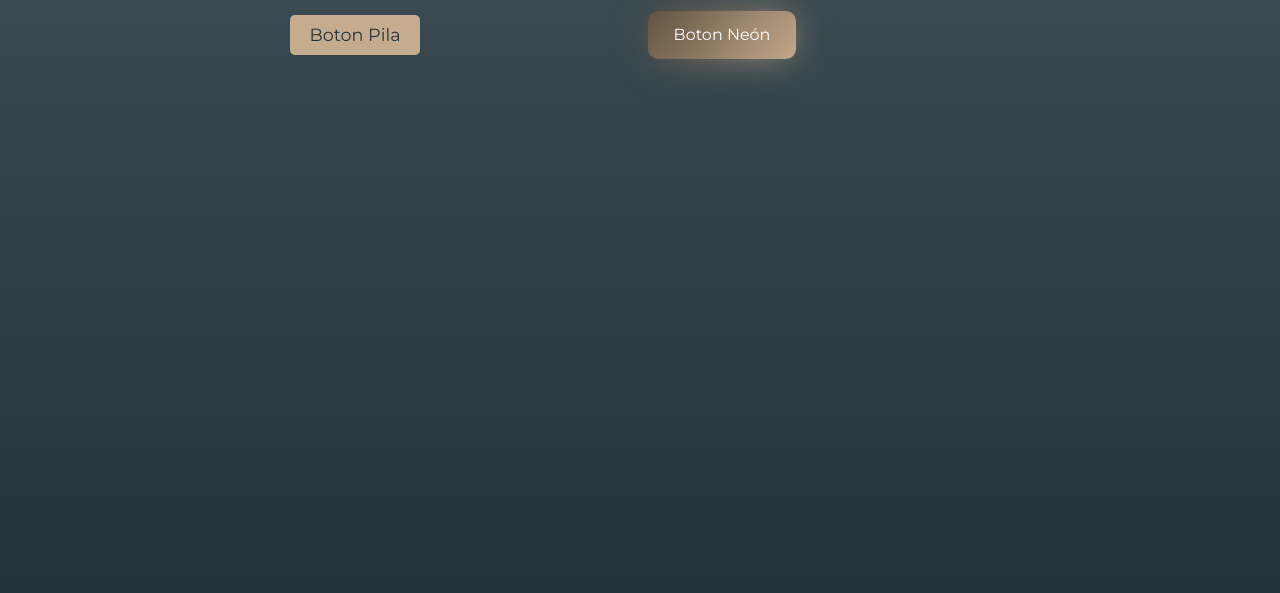
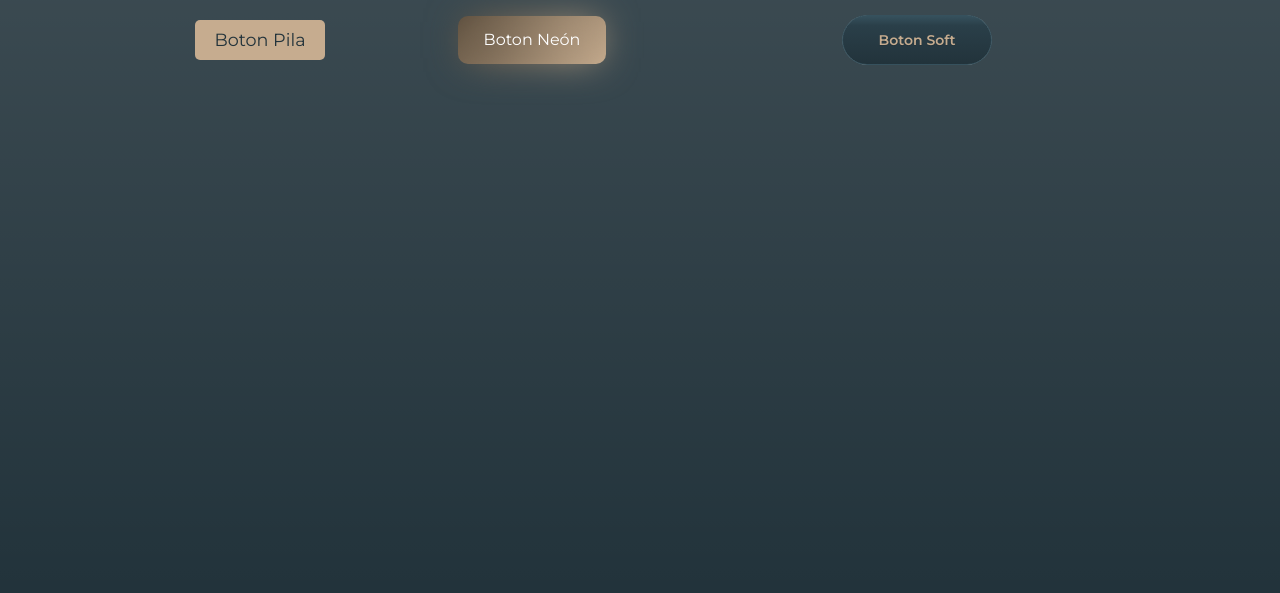
Before and after one commit to cecortes/bootstrapTemplate, a website: page app/index.html in a window 1280 px wide. Shown: the part 207-800 px from the top of the page. Drawn offline with nearby package versions, Linux system fonts and the light colour scheme.

Commit message:
Button Soft added

```diff
--- a/app/index.html
+++ b/app/index.html
@@ -49,7 +49,7 @@
 
       <div class="row">
 
-        <div class="col-6 pt-4 align-self-center">
+        <div class="col-4 pt-4 align-self-center">
 
           <button class="btnPila">
             Boton Pila
@@ -57,10 +57,18 @@
 
         </div>
 
-        <div class="col-6 pt-4 align-self-center">
+        <div class="col-4 pt-4 align-self-center">
 
           <button class="btnNeon">
             Boton Neón
+          </button>
+
+        </div>
+
+        <div class="col-4 pt-4 align-self-center">
+
+          <button class="btnSoft">
+            Boton Soft
           </button>
 
         </div>
--- a/app/scss/custom.scss
+++ b/app/scss/custom.scss
@@ -124,4 +124,45 @@ $theme-colors: map-merge($theme-colors, $custom-colors);
 .btnNeon:active::before {
   scale: 0.8;
 }
+
+/* From Uiverse.io by lenfear23 */
+.btnSoft {
+  display: flex;
+  align-items: center;
+  justify-content: center;
+  outline: none;
+  cursor: pointer;
+  width: 150px;
+  height: 50px;
+  background-image: linear-gradient(
+    to top,
+    #22333b 0%,
+    #2a3f49 80%,
+    #36515d 100%
+  );
+  border-radius: 30px;
+  border: 1px solid #36515d;
+  transition: all 0.2s ease;
+  font-family: "Montserrat", sans-serif;
+  font-size: 14px;
+  font-weight: 600;
+  color: var(--bs-cafe_cla);
+  text-shadow: 0 1px #22333b;
+}
+
+.btnSoft:hover {
+  box-shadow: 0 4px 3px 1px #395764, 0 6px 8px #314955, 0 -4px 4px #22333b,
+    0 -6px 4px #3d4b51, inset 0 0 3px 3px #22333b;
+}
+
+.btnSoft:active {
+  box-shadow: 0 4px 3px 1px #395764, 0 6px 8px #314955, 0 -4px 4px #22333b,
+    0 -6px 4px #3d4b51, inset 0 0 5px 3px #354c56, inset 0 0 30px #22333b;
+}
+
+.btnSoft:focus {
+  box-shadow: 0 4px 3px 1px #395764, 0 6px 8px #314955, 0 -4px 4px #22333b,
+    0 -6px 4px #3d4b51, inset 0 0 5px 3px #354c56, inset 0 0 30px #22333b;
+}
+
 /* --> -------------- <-- */
```
Also changed, not shown: app/css/custom.css, app/scss/custom.css, 1 other file.
